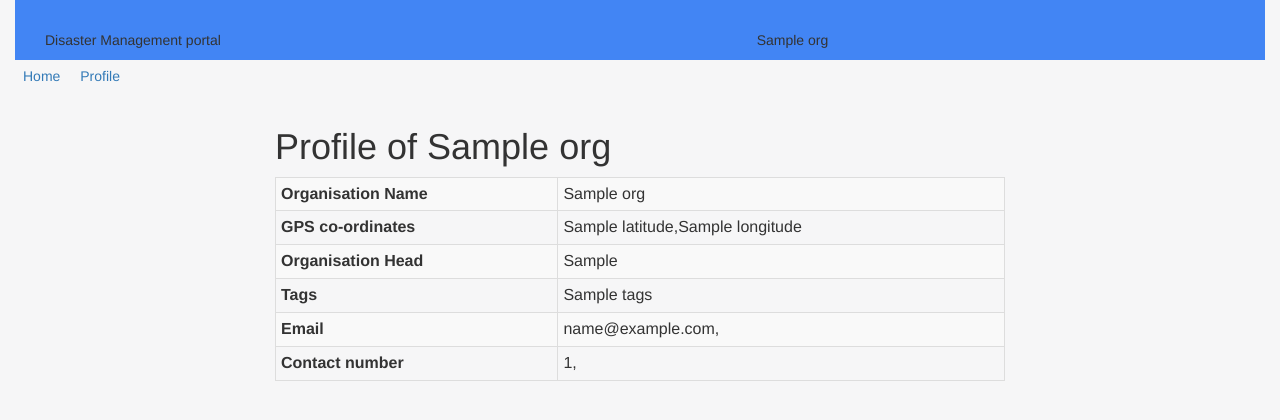
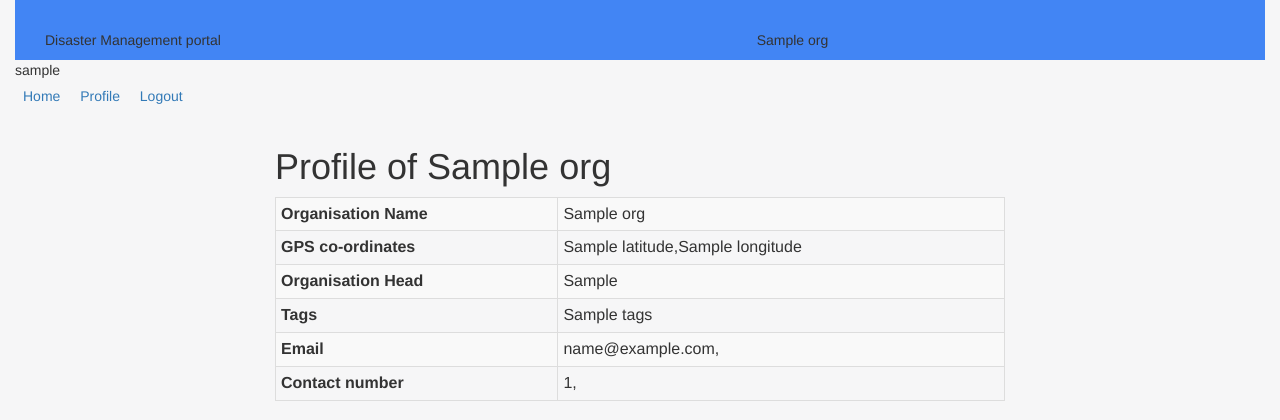
Before and after one commit to sairamkolla/Disaster-management-Portal, a Django app: template portal/organisation/templates/organisation/orgprofiletrail.html in a window 1280 px wide. Shown: the top 420 px of the page. Run offline with Django 3.2, Linux system fonts and the light colour scheme; the template is opened without the code that fills it: most values are stand-ins (such as "Sample title", 1, 10 or a date in 2020); some libraries are stand-ins or nearby versions.

Commit message:
logout option added

```diff
--- a/portal/organisation/templates/organisation/orgprofiletrail.html
+++ b/portal/organisation/templates/organisation/orgprofiletrail.html
@@ -18,10 +18,12 @@
 				</div>
 			</div>
 			<div id="mainbody">
+				{{ username }}
 				<div class="row container-fluid">
 					<div id="navbar">
-						<div class="naventry"><a href="/orgs/get/{{ org.id }}/">Home</a></div>
-						<div class="naventry"><a href="/orgs/profile/{{ org.id }}/">Profile</a></div>
+						<div class="naventry"><a href="/orgs/home/">Home</a></div>
+						<div class="naventry"><a href="/orgs/profile/">Profile</a></div>
+						<div class="naventry"><a href="/accounts/logout/">Logout</a></div>
 					</div>
 				</div>
 				<div class="row container-fluid">
@@ -38,7 +40,7 @@
 							</tr>
 							<tr>
 								<td><B>Organisation Head </B> </td>
-								<td>{{ org.person_in_charge }} </td>
+								<td>{{ org.org_head }} </td>
 							</tr>
 							<tr>
 								<td><B>Tags </B> </td><td>{{ org.tags }} </td>
```
